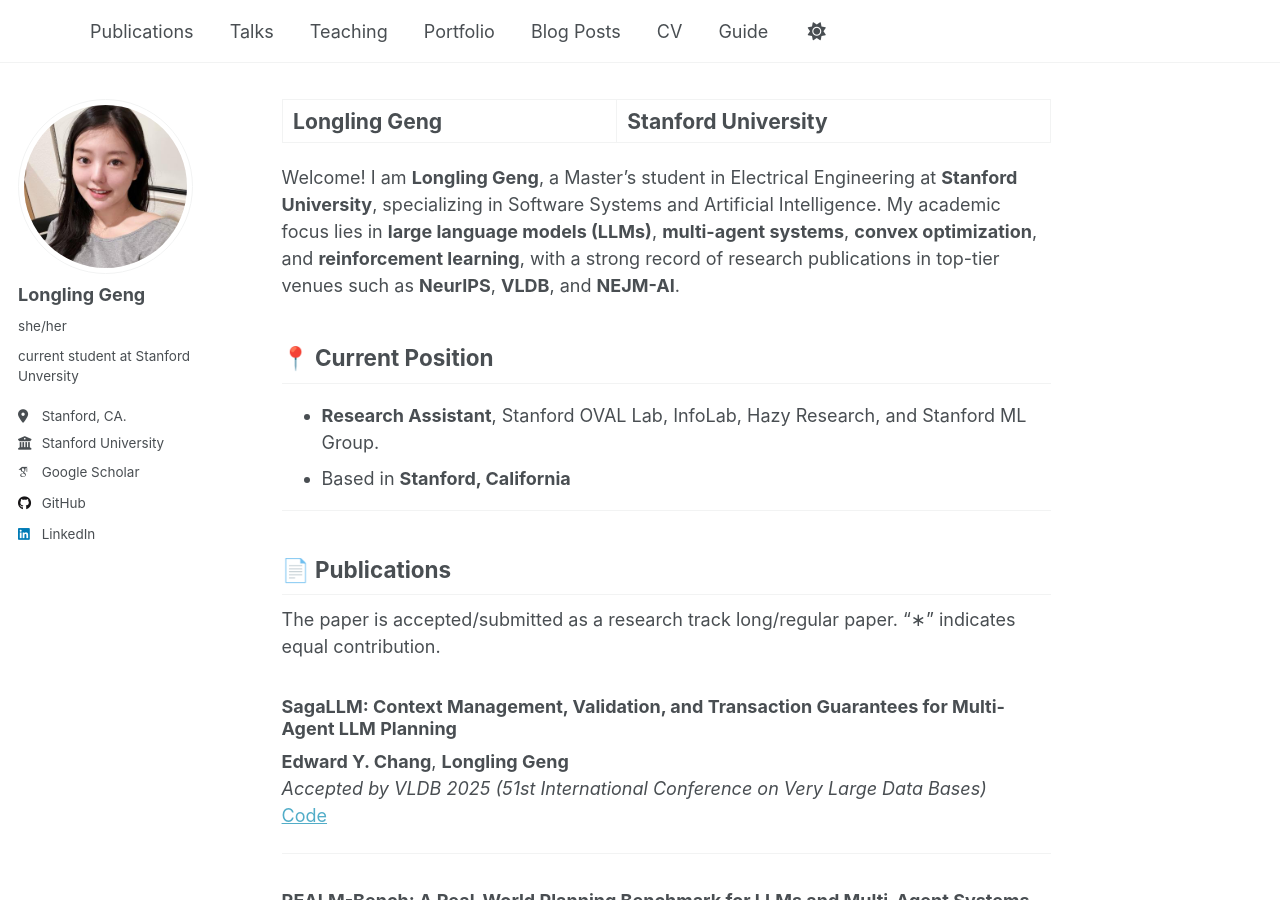
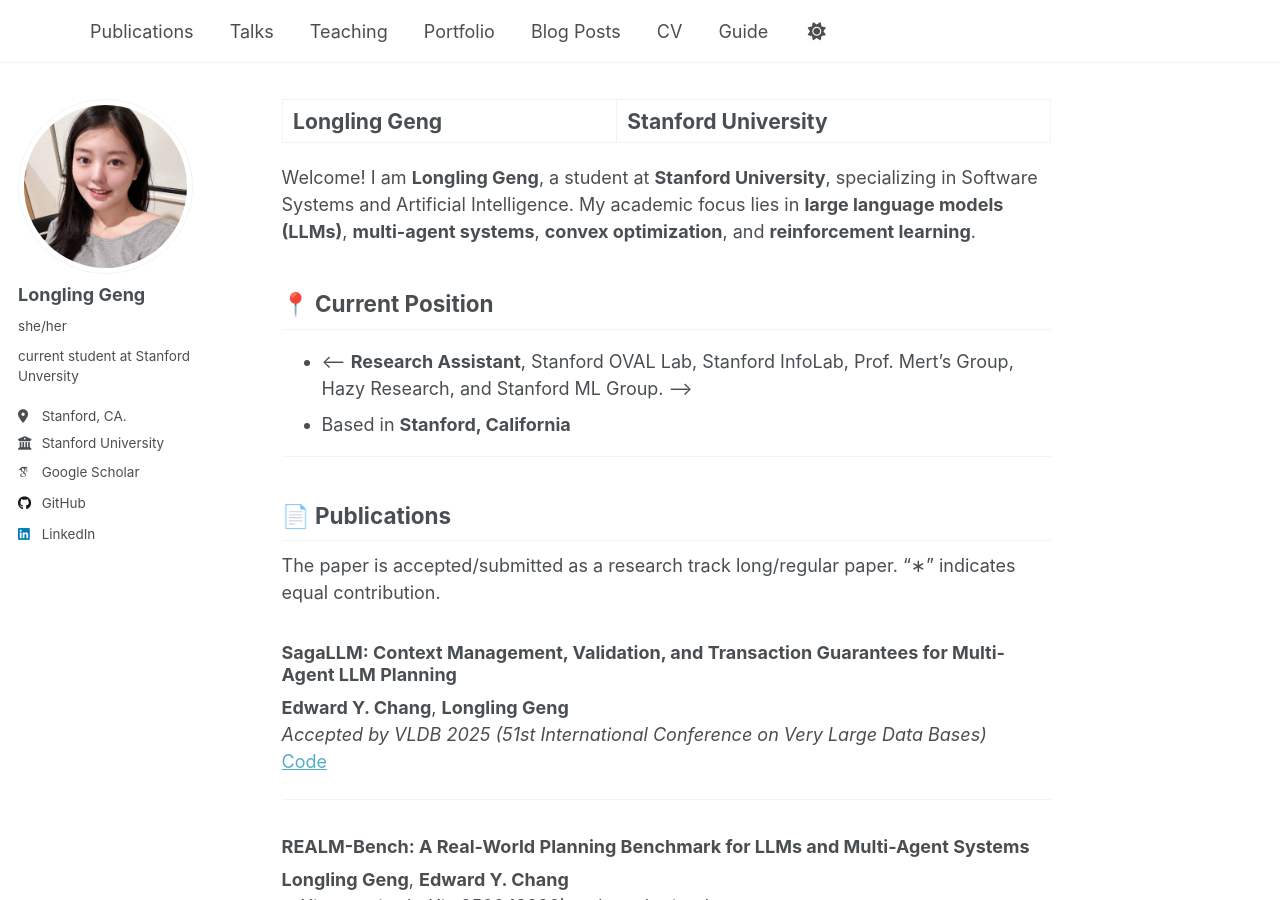
Before and after one commit to genglongling/genglongling.github.io, a Jekyll site: the page built from _pages/about.md, in a window 1280 px wide and 900 px high. Built offline with Jekyll 4.4.1, drawn with Linux system fonts in a browser that asks for light colours; some web fonts are replaced; a script that is not in the unit is left out; some of the changed text lies outside the part shown.

Commit message:
Update about.md

```diff
--- a/_pages/about.md
+++ b/_pages/about.md
@@ -7,11 +7,11 @@ redirect_from:
   - /about.html
 ---
 
-Welcome! I am **Longling Geng**, a Master’s student in Electrical Engineering at **Stanford University**, specializing in Software Systems and Artificial Intelligence. My academic focus lies in **large language models (LLMs)**, **multi-agent systems**, **convex optimization**, and **reinforcement learning**, with a strong record of research publications in top-tier venues such as **NeurIPS**, **VLDB**, and **NEJM-AI**.
+Welcome! I am **Longling Geng**, a student at **Stanford University**, specializing in Software Systems and Artificial Intelligence. My academic focus lies in **large language models (LLMs)**, **multi-agent systems**, **convex optimization**, and **reinforcement learning**.
 
 ## 📍 Current Position
 
-- **Research Assistant**, Stanford OVAL Lab, InfoLab, Hazy Research, and Stanford ML Group.
+- <-- **Research Assistant**, Stanford OVAL Lab, Stanford InfoLab, Prof. Mert's Group, Hazy Research, and Stanford ML Group. -->
 - Based in **Stanford, California**
 
 ---
@@ -101,7 +101,7 @@ The paper is accepted/submitted as a research track long/regular paper. “∗
 ## 🎓 Education
 
 **Stanford University** (2024–2026)
-M.S. in Software and Hardware Systems – GPA: 4.0/4.0
+Software and Hardware Systems – GPA: 4.0/4.0
 Focus: LLMs, Human-centered Agent and AI, Convex Optimization, Independent Projects
 
 **Hong Kong Polytechnic University** (2020–2024)
```
